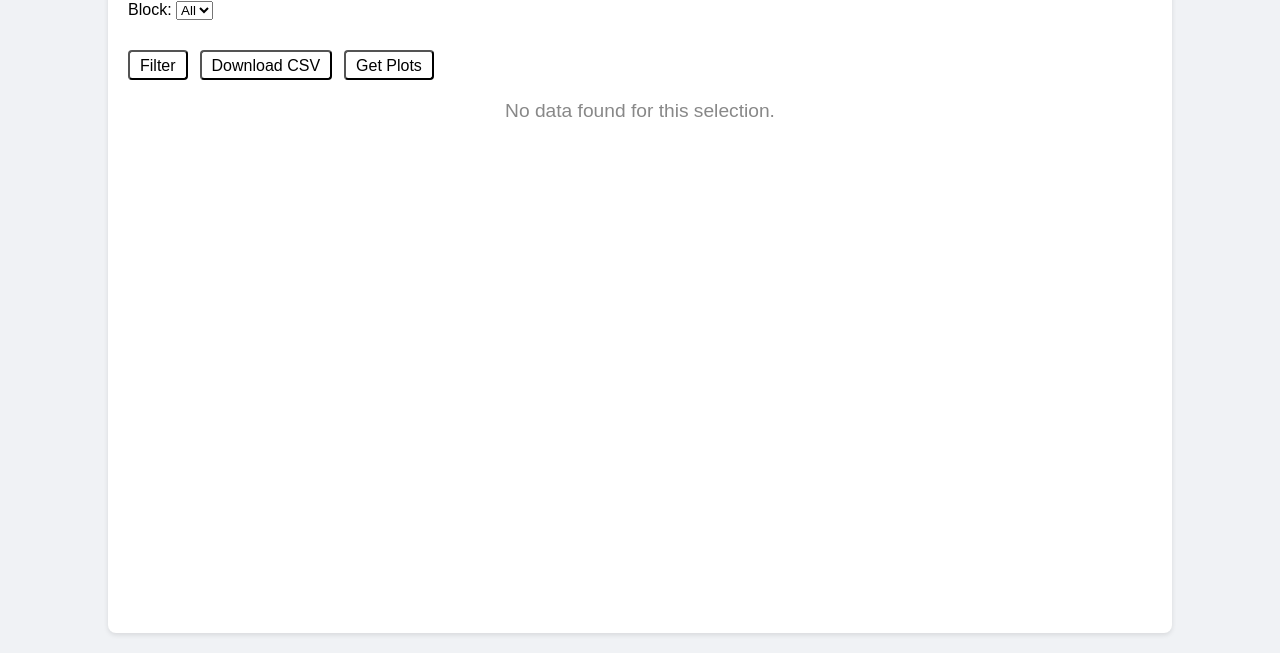
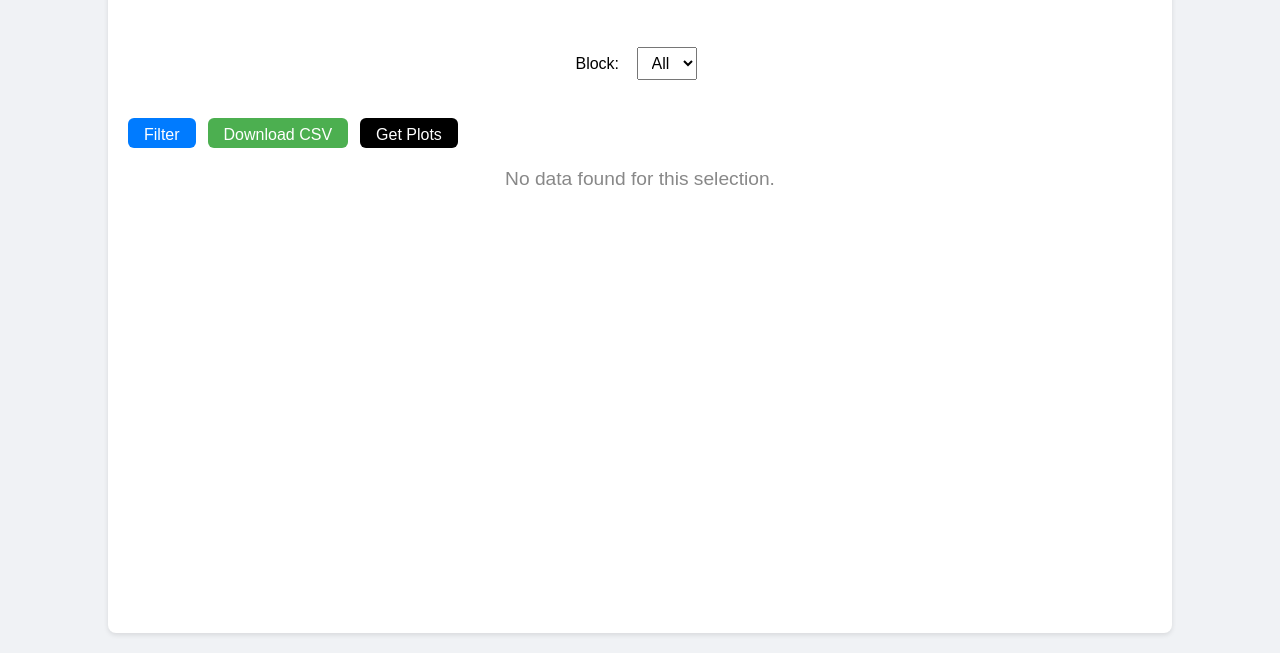
Before and after one commit to Striender/cs699_project, a Flask app: page /report in a window 1280 px wide. Shown: the part 147-800 px from the top of the page. Run offline with Flask 3, Linux system fonts and the light colour scheme; parts of the project's set-up code (start-up, migrations or seed data) failed here and were passed over.

Commit message:
improving UI for report

```diff
--- a/src/frontend/templates/report.html
+++ b/src/frontend/templates/report.html
@@ -73,6 +73,75 @@
             cursor: pointer;
             background-color: white;
         }
+
+        .form-container {
+            text-align: center;
+            /* Center the elements */
+            margin-top: 20px;
+        }
+
+        .form-container label {
+            font-size: 1rem;
+            /* Slightly larger labels */
+            margin-right: 5px;
+        }
+
+        .form-container select {
+            font-size: 1rem;
+            /* Slightly larger dropdown text */
+            padding: 6px 10px;
+            /* Larger click area */
+            margin: 8px;
+            /* Space between elements */
+        }
+
+
+        .button-group {
+            display: flex;
+            gap: 12px;
+            justify-content: left;
+            align-items: center;
+            margin-top: 10px;
+        }
+
+        .search_button {
+            padding: 8px 16px;
+            font-size: 1rem;
+            border: none;
+            border-radius: 6px;
+            cursor: pointer;
+            transition: 0.25s ease;
+            color: white;
+            font-weight: 500;
+        }
+
+        .btn-filter {
+            background-color: #007bff;
+        }
+
+        .btn-filter:hover {
+            background-color: #005ec4;
+        }
+
+        /* Download CSV – light green */
+        .btn-csv {
+            background-color: #4CAF50;
+            /* Light green */
+
+        }
+
+        .btn-csv:hover {
+            background-color: #3a9c40;
+        }
+
+        /* Get Plots – orange */
+        .btn-plots {
+            background-color: #000000;
+        }
+
+        .btn-plots:hover {
+            background-color: #000000;
+        }
     </style>
 </head>
 
@@ -85,10 +154,13 @@
 
 
         </div>
+        <br>
         <form method="get" action="{{ url_for('show_report') }}" style="margin-bottom:20px;">
             <input type="hidden" name="financial_year" value="{{ year }}">
             <input type="hidden" name="state_name" value="{{ state }}">
 
+
+            <div class="form-container">
                 <label for="block_name">Block:</label>
                 <select name="block_name" id="block_name">
                     <option value="">All</option>
@@ -96,12 +168,14 @@
                     <option value="{{ block }}" {% if block==block_name %}selected{% endif %}>{{ block }}</option>
                     {% endfor %}
                 </select>
+
                 {% if block_name %}
                 <label for="panchayat_name">Panchayat:</label>
                 <select name="panchayat_name" id="panchayat_name">
                     <option value="">All</option>
                 </select>
                 {% endif %}
+            </div>
 
             <script>
                 document.getElementById("block_name").addEventListener("change", async function () {
@@ -132,12 +206,18 @@
                 });
             </script>
 
-            <div style="display: flex; gap: 12px; justify-content: left; align-items: center; margin-top: 10px;">
-                <button type="submit" class="search_button">Filter</button>
-                <button type="button" id="downloadCsvBtn" class="search_button" onclick="downloadCsv()"
-                    title="Download visible report as CSV">Download CSV</button>
-                <button type="button" id="getPlotsBtn" class="search_button" onclick="goToPlots()"
-                    title="Show plots for current results">Get Plots</button>
+            <div class="button-group">
+                <button type="submit" class="search_button btn-filter">Filter</button>
+
+                <button type="button" id="downloadCsvBtn" class="search_button btn-csv" onclick="downloadCsv()"
+                    title="Download visible report as CSV">
+                    Download CSV
+                </button>
+
+                <button type="button" id="getPlotsBtn" class="search_button btn-plots" onclick="goToPlots()"
+                    title="Show plots for whole block">
+                    Get Plots
+                </button>
             </div>
             <script>
                 function goToPlots() {
```
Also changed, not shown: src/frontend/templates/index.html (+22 -3 lines). Lines whose indentation alone changed are shown as unchanged.
